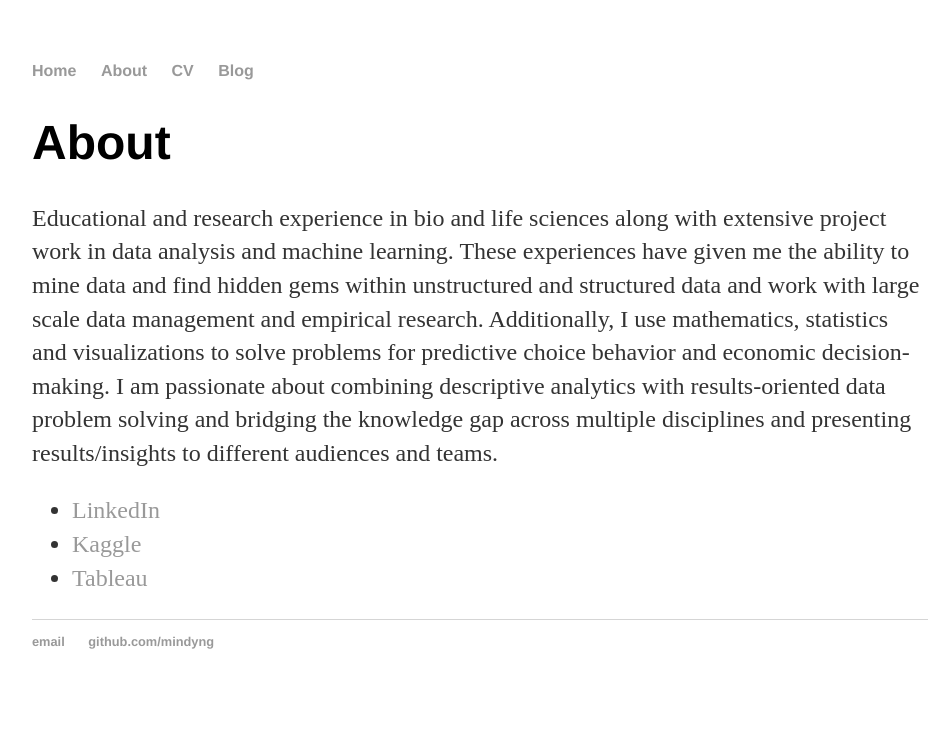
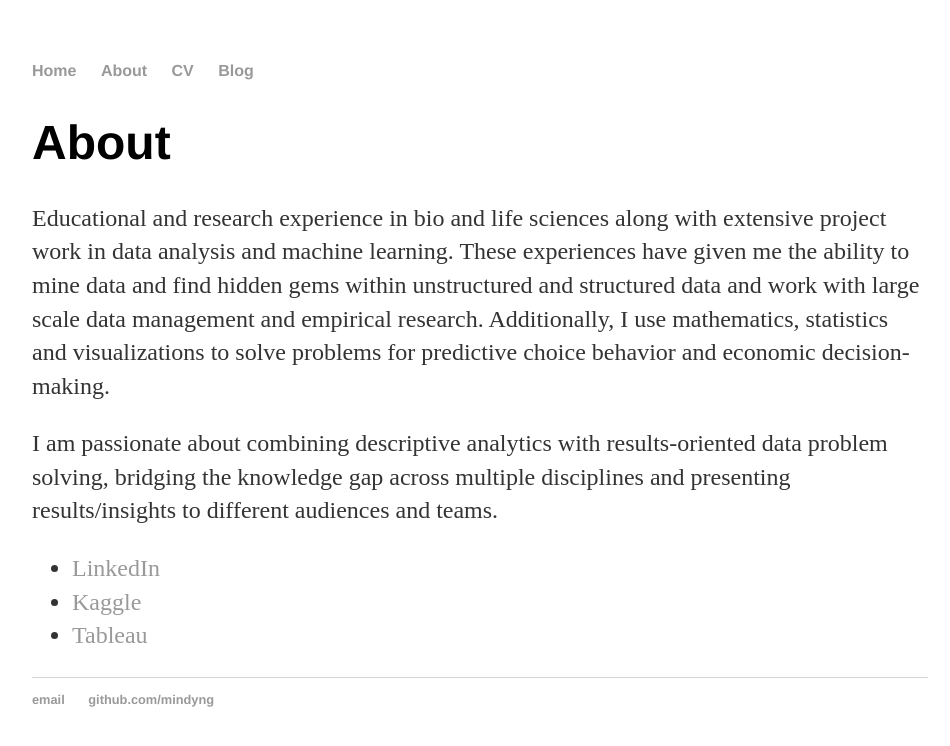
Before and after one commit to mindyng/mindyng.github.io, a Jekyll site: the page built from about/index.html, in a window 1280 px wide. Shown: the top 746 px of the page, without its empty margins (160-1110 px from the left). Built offline with Jekyll 4.4.1, drawn with Linux system fonts in a browser that asks for light colours.

Commit message:
Update index.html

```diff
--- a/about/index.html
+++ b/about/index.html
@@ -5,9 +5,9 @@
 
 		<div class="about">
 			<h1>About</h1>
-			<p>Educational and research experience in bio and life sciences along with extensive project work in data analysis and machine learning. These experiences have given me the ability to mine data and find hidden gems within unstructured and structured data and work with large scale data management and empirical research. Additionally, I use mathematics, statistics and visualizations to solve problems for predictive choice behavior and economic decision-making.
+			<p>Educational and research experience in bio and life sciences along with extensive project work in data analysis and machine learning. These experiences have given me the ability to mine data and find hidden gems within unstructured and structured data and work with large scale data management and empirical research. Additionally, I use mathematics, statistics and visualizations to solve problems for predictive choice behavior and economic decision-making.<p>
 
-I am passionate about combining descriptive analytics with results-oriented data problem solving and bridging the knowledge gap across multiple disciplines and presenting results/insights to different audiences and teams.</p>
+			<p>I am passionate about combining descriptive analytics with results-oriented data problem solving, bridging the knowledge gap across multiple disciplines and presenting results/insights to different audiences and teams.</p>
 
 			<ul class="contacts">
 				<li><a href="https://www.linkedin.com/in/mindyng85/">LinkedIn</a></li>
```
